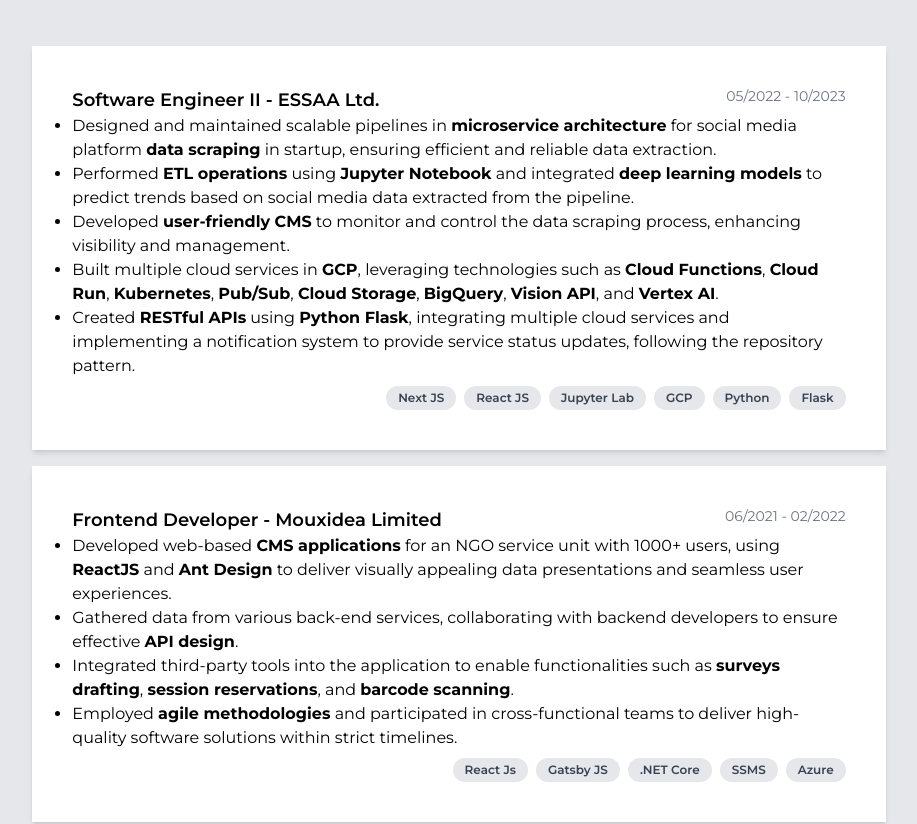
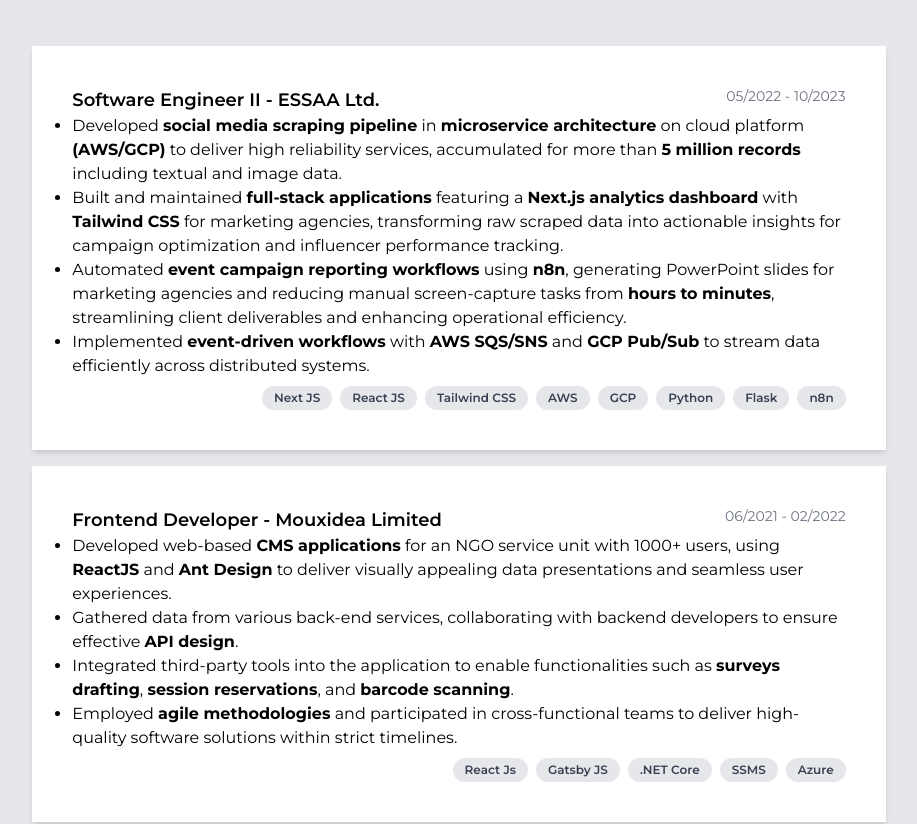
Before and after one commit to leunglong0123/my-portfolio, a React (Create React App) app: page / in a window 1280 px wide. Shown: the part 890-1714 px from the top of the page, without its empty margins (181-1098 px from the left). Built offline with nearby package versions, Linux system fonts and the light colour scheme.

Commit message:
Update contact email and enhance experience descriptions in resume and experience sections

```diff
--- a/src/pages/ContactMe.tsx
+++ b/src/pages/ContactMe.tsx
@@ -14,10 +14,10 @@ const Contact: React.FC = () => {
         </p>
         <div className="mt-8">
           <a
-            href="mailto:leunglong2000.ca@gmail.com"
+            href="mailto:kalong.leung0123@gmail.com"
             className="text-blue-500 hover:underline"
           >
-            Email: leunglong2000.ca@gmail.com
+            Email: kalong.leung0123@gmail.com
           </a>
           <p className="mt-2">
             Connect with me on{' '}
--- a/src/pages/Experience.tsx
+++ b/src/pages/Experience.tsx
@@ -24,83 +24,80 @@ const Experience: React.FC = () => {
     {
       segments: [
         {
-          text: `Designed and maintained scalable pipelines in `,
+          text: 'Developed ',
+        },
+        { text: 'social media scraping pipeline', isStrong: true },
+        {
+          text: ' in ',
         },
         { text: 'microservice architecture', isStrong: true },
         {
-          text: ' for social media platform ',
+          text: ' on cloud platform ',
         },
-        { text: 'data scraping', isStrong: true },
+        { text: '(AWS/GCP)', isStrong: true },
         {
-          text: ' in startup, ensuring efficient and reliable data extraction.',
+          text: ' to deliver high reliability services, accumulated for more than ',
+        },
+        { text: '5 million records', isStrong: true },
+        {
+          text: ' including textual and image data.',
         },
       ],
     },
     {
       segments: [
         {
-          text: 'Performed ',
+          text: 'Built and maintained ',
         },
-        { text: 'ETL operations', isStrong: true },
+        { text: 'full-stack applications', isStrong: true },
         {
-          text: ' using ',
+          text: ' featuring a ',
         },
-        { text: 'Jupyter Notebook', isStrong: true },
+        { text: 'Next.js analytics dashboard', isStrong: true },
         {
-          text: ' and integrated ',
+          text: ' with ',
         },
-        { text: 'deep learning models', isStrong: true },
+        { text: 'Tailwind CSS', isStrong: true },
         {
-          text: ' to predict trends based on social media data extracted from the pipeline.',
+          text: ' for marketing agencies, transforming raw scraped data into actionable insights for campaign optimization and influencer performance tracking.',
         },
       ],
     },
     {
       segments: [
         {
-          text: 'Developed ',
+          text: 'Automated ',
         },
-        { text: 'user-friendly CMS', isStrong: true },
+        { text: 'event campaign reporting workflows', isStrong: true },
         {
-          text: ' to monitor and control the data scraping process, enhancing visibility and management.',
+          text: ' using ',
+        },
+        { text: 'n8n', isStrong: true },
+        {
+          text: ', generating PowerPoint slides for marketing agencies and reducing manual screen-capture tasks from ',
+        },
+        { text: 'hours to minutes', isStrong: true },
+        {
+          text: ', streamlining client deliverables and enhancing operational efficiency.',
         },
       ],
     },
     {
       segments: [
         {
-          text: 'Built multiple cloud services in ',
+          text: 'Implemented ',
         },
-        { text: 'GCP', isStrong: true },
+        { text: 'event-driven workflows', isStrong: true },
         {
-          text: ', leveraging technologies such as ',
+          text: ' with ',
         },
-        { text: 'Cloud Functions', isStrong: true },
-        { text: ', ', isStrong: false },
-        { text: 'Cloud Run', isStrong: true },
-        { text: ', ', isStrong: false },
-        { text: 'Kubernetes', isStrong: true },
-        { text: ', ', isStrong: false },
-        { text: 'Pub/Sub', isStrong: true },
-        { text: ', ', isStrong: false },
-        { text: 'Cloud Storage', isStrong: true },
-        { text: ', ', isStrong: false },
-        { text: 'BigQuery', isStrong: true },
-        { text: ', ', isStrong: false },
-        { text: 'Vision API', isStrong: true },
-        { text: ', and ', isStrong: false },
-        { text: 'Vertex AI', isStrong: true },
-        { text: '.' },
-      ],
-    },
-    {
-      segments: [
-        { text: 'Created ' },
-        { text: 'RESTful APIs', isStrong: true },
-        { text: ' using ' },
-        { text: 'Python Flask', isStrong: true },
+        { text: 'AWS SQS/SNS', isStrong: true },
         {
-          text: ', integrating multiple cloud services and implementing a notification system to provide service status updates, following the repository pattern.',
+          text: ' and ',
+        },
+        { text: 'GCP Pub/Sub', isStrong: true },
+        {
+          text: ' to stream data efficiently across distributed systems.',
         },
       ],
     },
@@ -183,10 +180,12 @@ const Experience: React.FC = () => {
       technologies: [
         'Next JS',
         'React JS',
-        'Jupyter Lab',
+        'Tailwind CSS',
+        'AWS',
         'GCP',
         'Python',
         'Flask',
+        'n8n',
       ],
     },
     {
```
Also changed, not shown: 1 other file (tests, documents, lock files or other folders).
